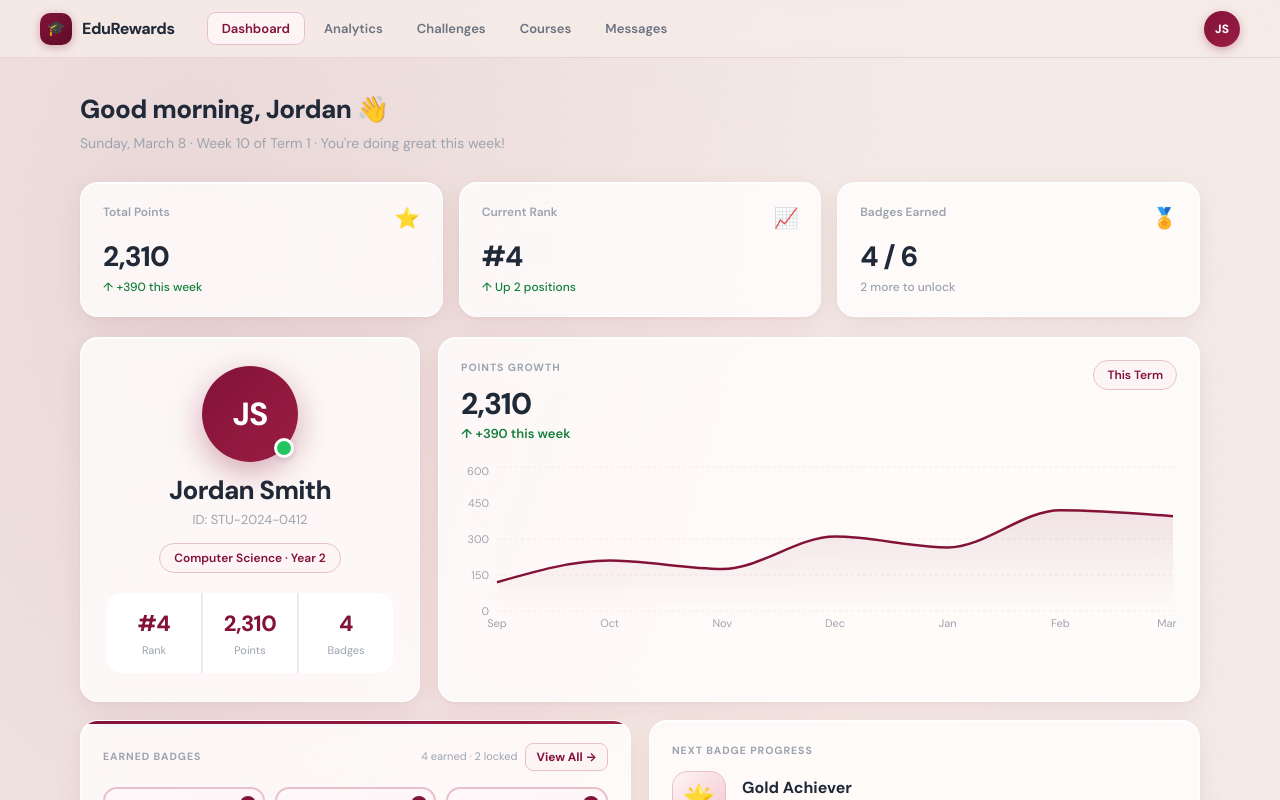
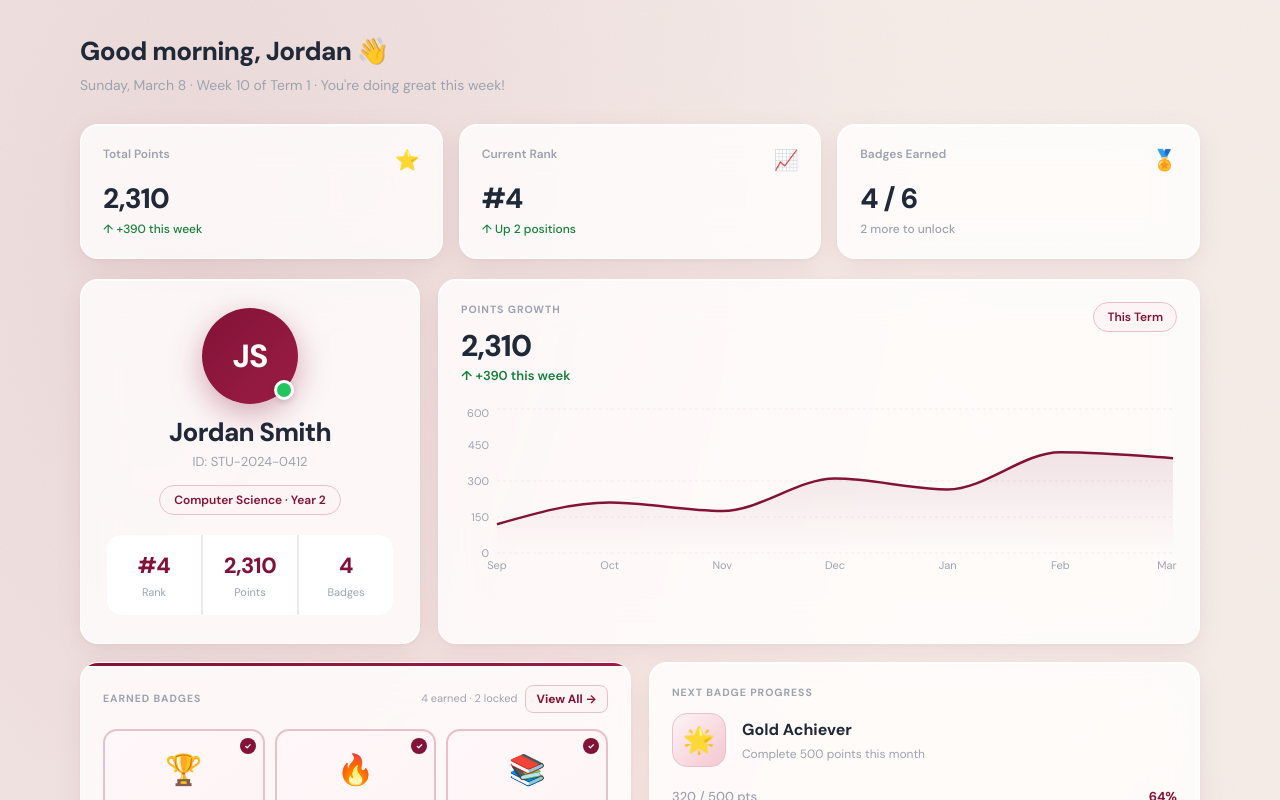
Before and after one commit to Krishaanthan/RewardingSystem, a Next.js app in the folder frontend/: page /student/dashboard in a window 1280 px wide. Shown: the top 800 px of the page. Built offline with nearby package versions, Linux system fonts and the light colour scheme.

Commit message:
removed navigation bar

```diff
--- a/frontend/app/student/dashboard/page.tsx
+++ b/frontend/app/student/dashboard/page.tsx
@@ -704,16 +704,6 @@ function CertificatesPanel() {
   );
 }
 
-/* ══════════════════════════════════════════════════════════════════════════
-   NAV + APP SHELL
-══════════════════════════════════════════════════════════════════════════ */
-const navLinks = [
-  { label: "Dashboard",  id: "dashboard"  },
-  { label: "Analytics",  id: "analytics"  },
-  { label: "Challenges", id: "challenges" },
-  { label: "Courses",    id: "courses"    },
-  { label: "Messages",   id: "messages"   },
-];
 
 export default function App() {
   const [activeNav, setActiveNav] = useState("dashboard");
@@ -806,39 +796,6 @@ export default function App() {
         ::-webkit-scrollbar-thumb { background: #E8C0CC; border-radius: 99px; }
       `}</style>
 
-      {/* ── STICKY HEADER ── */}
-      <header style={{
-        position: "sticky", top: 0, zIndex: 100,
-        background: "rgba(245,236,232,0.82)",
-        backdropFilter: "blur(22px) saturate(1.6)",
-        WebkitBackdropFilter: "blur(22px) saturate(1.6)",
-        borderBottom: "1px solid rgba(131,18,56,0.1)",
-        padding: "0 40px",
-        display: "flex", alignItems: "center", height: 58, gap: 32
-      }}>
-        {/* Logo */}
-        <div style={{ display: "flex", alignItems: "center", gap: 10, cursor: "pointer" }} onClick={goBack}>
-          <div style={{ width: 32, height: 32, borderRadius: 10, background: `linear-gradient(135deg, ${P}, ${PD})`, display: "flex", alignItems: "center", justifyContent: "center", fontSize: 15, boxShadow: `0 2px 10px rgba(131,18,56,0.32)` }}>🎓</div>
-          <span style={{ fontSize: 16, fontWeight: 800, color: TXT, letterSpacing: -0.4 }}>EduRewards</span>
-        </div>
-
-        {/* Nav */}
-        <nav style={{ display: "flex", gap: 4, flex: 1 }}>
-          {navLinks.map(n => (
-            <button key={n.id} onClick={() => { setActiveNav(n.id); goBack(); }} style={{ background: activeNav === n.id && page === "dashboard" ? PL : "transparent", color: activeNav === n.id && page === "dashboard" ? P : TSUB, border: `1px solid ${activeNav === n.id && page === "dashboard" ? PB : "transparent"}`, borderRadius: 9, padding: "6px 14px", fontSize: 13, fontWeight: 600, cursor: "pointer", transition: "all 0.15s", fontFamily: "inherit" }}>{n.label}</button>
-          ))}
-        </nav>
-
-        {/* Right */}
-        <div style={{ display: "flex", alignItems: "center", gap: 12 }}>
-          {page !== "dashboard" && (
-            <div style={{ background: PL, border: `1px solid ${PB}`, borderRadius: 20, padding: "4px 13px", fontSize: 12, fontWeight: 600, color: P }}>
-              {breadcrumbs[page]}
-            </div>
-          )}
-          <div style={{ width: 36, height: 36, borderRadius: "50%", background: `linear-gradient(135deg, ${P}, ${PM})`, display: "flex", alignItems: "center", justifyContent: "center", fontSize: 12, fontWeight: 800, color: "#fff", cursor: "pointer", boxShadow: `0 3px 10px rgba(131,18,56,0.3)` }}>JS</div>
-        </div>
-      </header>
 
       {/* ── MAIN ── */}
       <main style={{ maxWidth: 1200, margin: "0 auto", padding: "32px 40px 72px" }}>
```
